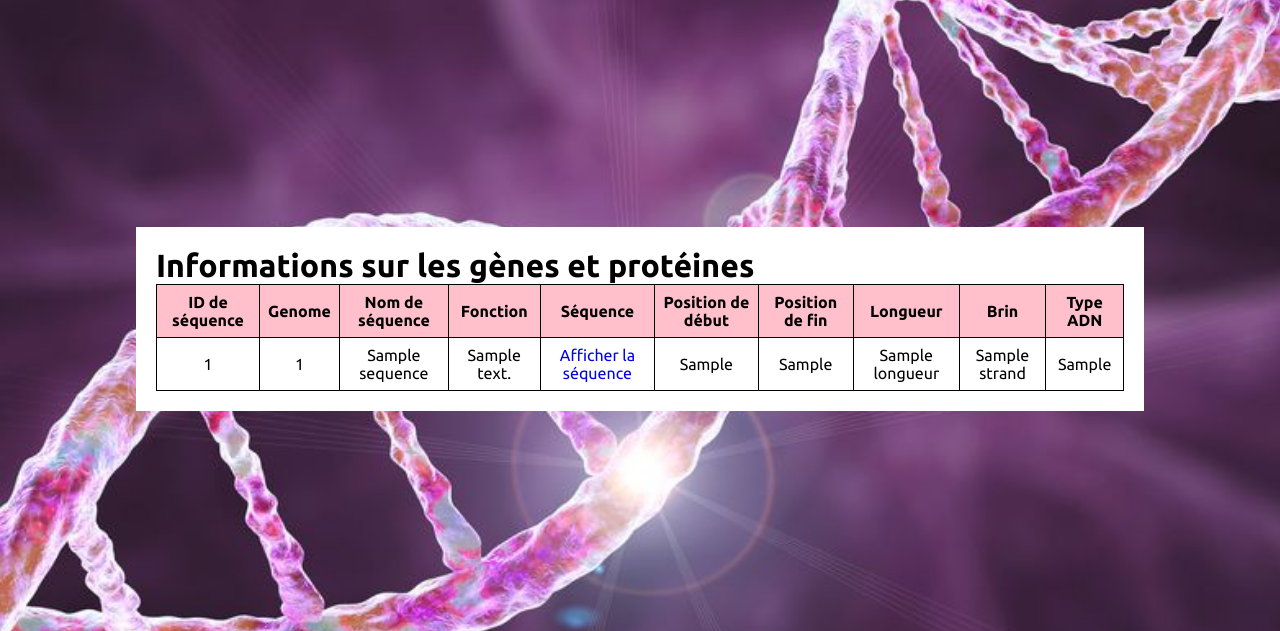
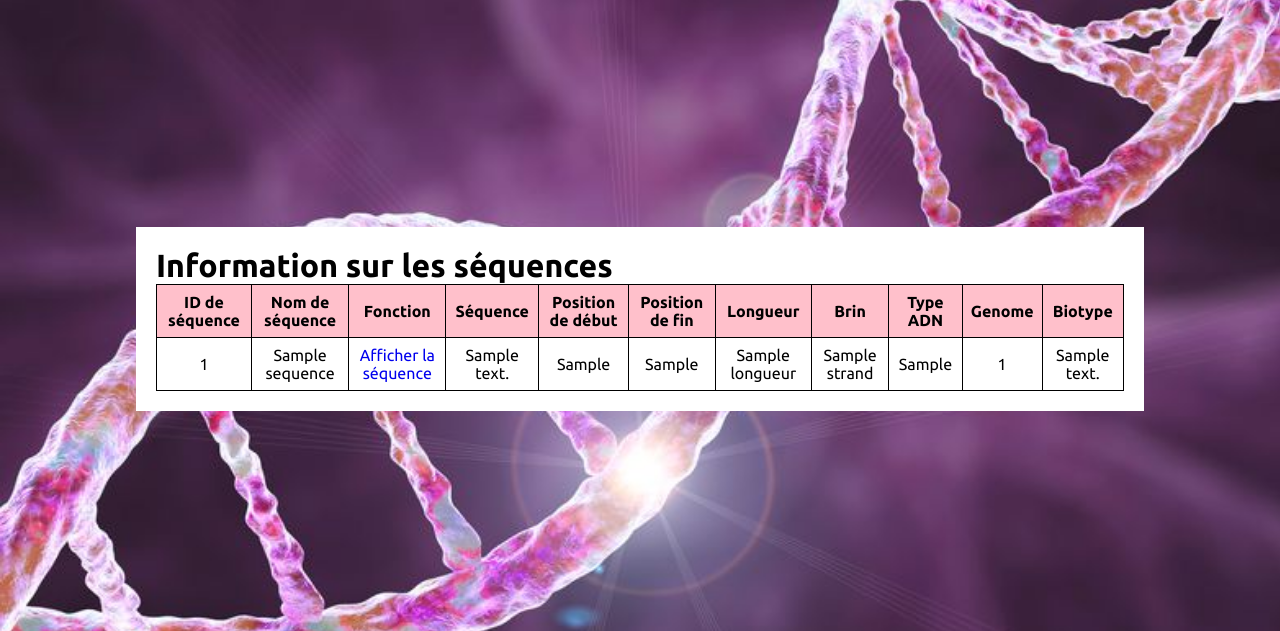
Before and after one commit to YanisMadi/Projet_WEB, a Django app: template genome_annotation/genome/templates/genome/gene_protein_info.html in a window 1280 px wide. Shown: the part 81-712 px from the top of the page. Run offline with Django 4.2, Linux system fonts and the light colour scheme; the template is opened without the code that fills it: most values are stand-ins (such as "Sample title", 1, 10 or a date in 2020).

Commit message:
+ Biotype

```diff
--- a/genome_annotation/genome/templates/genome/gene_protein_info.html
+++ b/genome_annotation/genome/templates/genome/gene_protein_info.html
@@ -31,12 +31,11 @@
 
 <div class ="container">
   {% block content %}
-  <h1>Informations sur les gènes et protéines</h1>
+  <h1>Information sur les séquences</h1>
   <table>
     <thead>
       <tr>
         <th>ID de séquence</th>
-        <th>Genome</th>
         <th>Nom de séquence</th>
         <th>Fonction</th>
         <th>Séquence</th>
@@ -45,6 +44,8 @@
         <th>Longueur</th>
         <th>Brin</th>
         <th>Type ADN</th>
+        <th>Genome</th>
+        <th>Biotype</th>
       </tr>
     </thead>
     <tbody>
@@ -55,17 +56,18 @@
       </script>
         <tr>
           <td>{{ sequence.seq_id }}</td>
-          <td>{{ sequence.num_accession }}</td>
           <td>{{ sequence.seq_name }}</td>
-          <td>{{ sequence.description }}</td>
           <td><a href="view_genesequence/?seqid="
             onclick="location.href=this.href+seqid;return false">Afficher la séquence</a>
           </td>
+          <td>{{ sequence.description }}</td>
           <td>{{ sequence.seq_start }}</td>
           <td>{{ sequence.seq_end }}</td>
           <td>{{ sequence.longueur }}</td>
           <td>{{ sequence.strand }}</td>
           <td>{{ sequence.type_adn}}</td>
+          <td>{{ sequence.num_accession }}</td>
+          <td>{{ sequence.seq_biotype}}</td>
         </tr>
       {% endfor %}
     </tbody>
```
